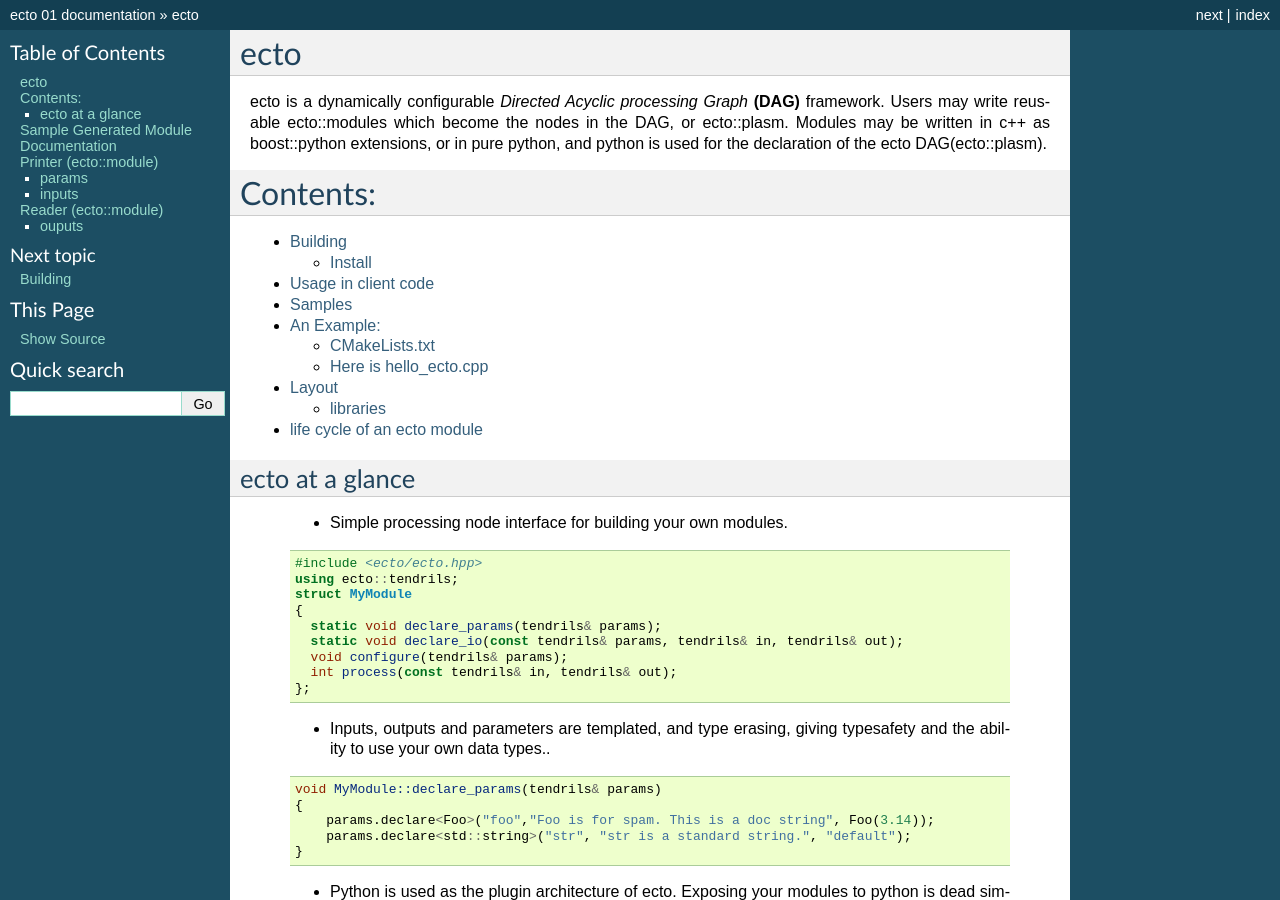
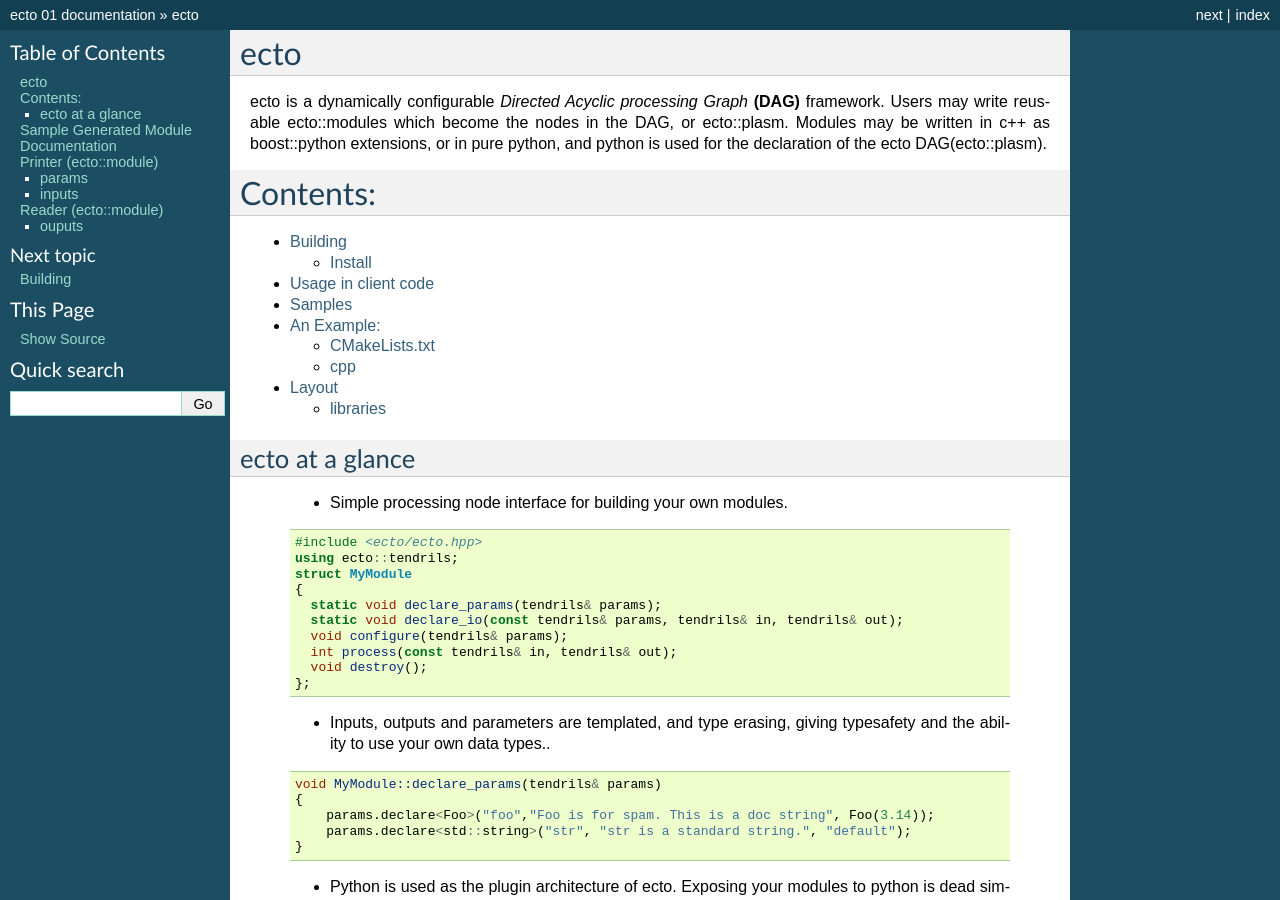
Before and after one commit to plasmodic/ecto, a Sphinx documentation site: the page built from doc/source/index.rst, in a window 1280 px wide and 900 px high. Built offline with Sphinx 7.4.7, drawn with Linux system fonts in a browser that asks for light colours; formulas are drawn with MathJax 3.

Commit message:
state machine.

```diff
--- a/doc/source/client_usage.rst
+++ b/doc/source/client_usage.rst
@@ -3,28 +3,28 @@
 
 Use should use cmake to find ecto and bring in a few macros:
 
-.. code-block:: cmake
+  .. code-block:: cmake
 
-  cmake_minimum_required(VERSION 2.8)
-  project(ecto_samples)
+    cmake_minimum_required(VERSION 2.8)
+    project(ecto_samples)
 
-  find_package(ecto REQUIRED)
+    find_package(ecto REQUIRED)
 
-  ectomodule(hello_ecto
-      hello_ecto.cpp
-  )
+    ectomodule(hello_ecto
+        hello_ecto.cpp
+    )
 
-  #optionally link against other libs
-  #ecto_link(hello_ecto
-  #  ${MY_EXTRA_LIBS}
-  #)
+    #optionally link against other libs
+    #ecto_link(hello_ecto
+    #  ${MY_EXTRA_LIBS}
+    #)
 
-.. code-block:: sh
+  .. code-block:: sh
 
-  mkdir build
-  cd build
-  cmake ..
-  make
+    mkdir build
+    cd build
+    cmake ..
+    make
 
 
 If you installed ecto, this will most likely just work.
@@ -52,7 +52,9 @@
 CMakeLists.txt
 -----------------------------------
 
-..code-block:: cmake
+Here is the clients CMakeLists.txt
+
+  .. code-block:: cmake
 
     cmake_minimum_required(VERSION 2.8)
     project(ecto_samples)
@@ -69,10 +71,13 @@
     #)
 
 
-Here is hello_ecto.cpp
+
+cpp
 ----------------------
 
-..code-block:: c++
+An example implementation of an ecto module:
+
+  .. code-block:: c++
 
     #include <ecto/ecto.hpp>
     #include <iostream>
@@ -99,10 +104,10 @@
         str_ = params.get<std::string> ("str");
       }
 
-      ecto::ReturnCode process(const tendrils& in, tendrils& /*out*/)
+      int process(const tendrils& in, tendrils& /*out*/)
       {
         std::cout << in.get<std::string> ("str") << std::endl;
-        return ecto::eOK;
+        return 0;
       }
       std::string str_;
     };
@@ -114,12 +119,12 @@
         out.declare<std::string> ("output", "Output from standard in");
       }
 
-      ecto::ReturnCode process(const tendrils& in, tendrils& out)
+      int process(const tendrils& in, tendrils& out)
       {
         std::string o;
         std::cin >> o;
         out.get<std::string> ("output") = o;
-        return ecto::eOK;
+        return 0;
       }
     };
 
--- a/doc/source/index.rst
+++ b/doc/source/index.rst
@@ -31,6 +30,7 @@
           static void declare_io(const tendrils& params, tendrils& in, tendrils& out);
           void configure(tendrils& params);
           int process(const tendrils& in, tendrils& out);
+          void destroy();
         };
 
 
@@ -122,7 +122,7 @@
     * Each module is self documenting by design.
 
 Sample Generated Module Documentation
-===========================
+=====================================
 
 Since the modules are by design self documenting, it is simple to output rst for a given set of modules.
 
```
Also changed, not shown: other parts of doc/source/index.rst (+0 -1 lines), 2 other files.
